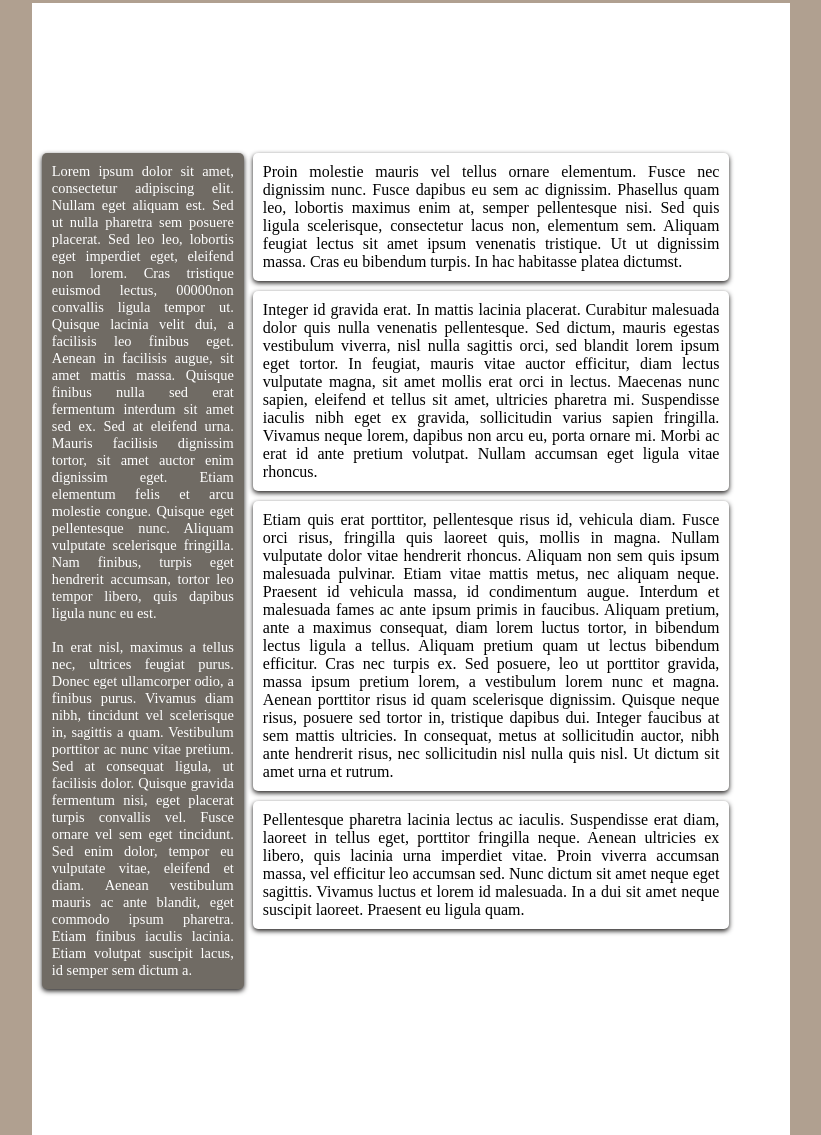
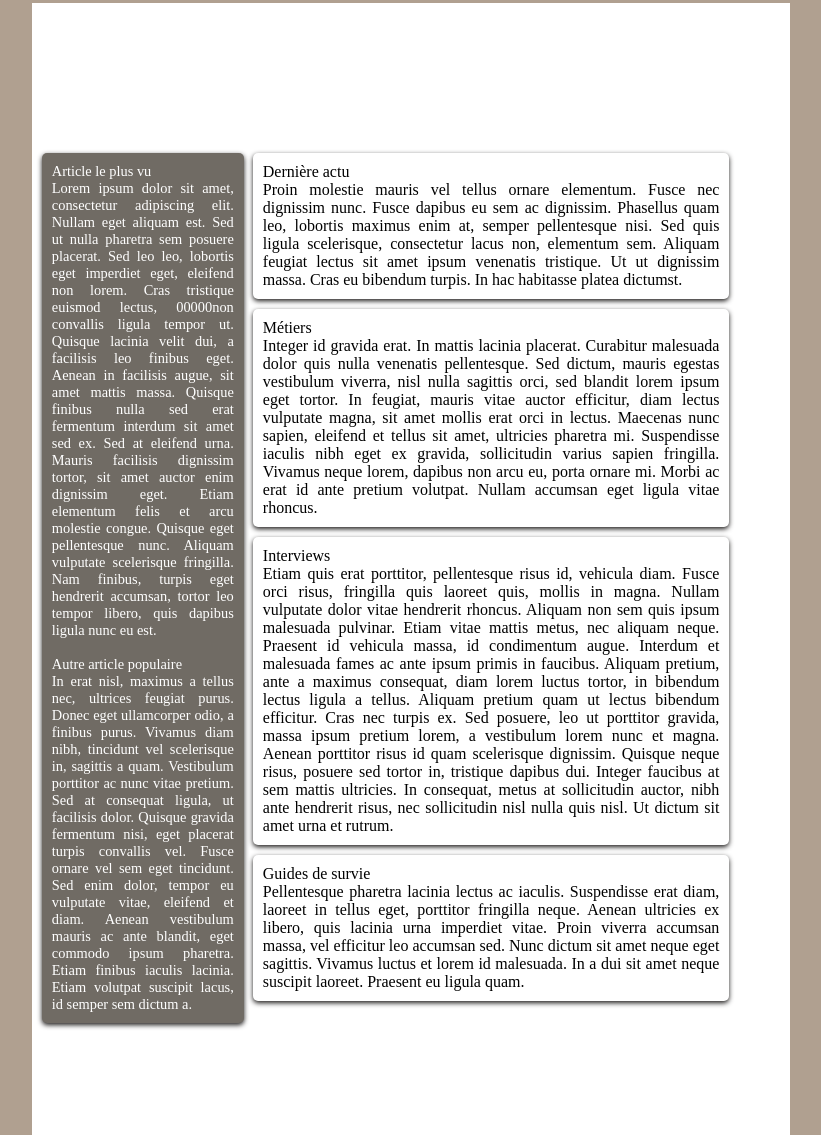
Before and after one commit to NicaEM/siteCDIN, a plain HTML site: page index.html in a window 1280 px wide. Shown: the part 85-1220 px from the top of the page, without its empty margins (229-1050 px from the left). Drawn offline with Linux system fonts and the light colour scheme.

Commit message:
Update index.html

```diff
--- a/index.html
+++ b/index.html
@@ -22,35 +22,35 @@
 		</div>
 
 			<aside>
-				<title>Article le plus vu</title>
+				<div class ="title">Article le plus vu</div>
 				Lorem ipsum dolor sit amet, consectetur adipiscing elit. Nullam eget aliquam est. Sed ut nulla pharetra sem posuere placerat. Sed leo leo, lobortis eget imperdiet eget, eleifend non lorem. Cras tristique euismod lectus, 00000non convallis ligula tempor ut. Quisque lacinia velit dui, a facilisis leo finibus eget. Aenean in facilisis augue, sit amet mattis massa. Quisque finibus nulla sed erat fermentum interdum sit amet sed ex. Sed at eleifend urna. Mauris facilisis dignissim tortor, sit amet auctor enim dignissim eget. Etiam elementum felis et arcu molestie congue. Quisque eget pellentesque nunc. Aliquam vulputate scelerisque fringilla. Nam finibus, turpis eget hendrerit accumsan, tortor leo tempor libero, quis dapibus ligula nunc eu est.
 				<br /><br />
-				<title>Autre article populaire</title>
+				<div class ="title">Autre article populaire</div>
 				In erat nisl, maximus a tellus nec, ultrices feugiat purus. Donec eget ullamcorper odio, a finibus purus. Vivamus diam nibh, tincidunt vel scelerisque in, sagittis a quam. Vestibulum porttitor ac nunc vitae pretium. Sed at consequat ligula, ut facilisis dolor. Quisque gravida fermentum nisi, eget placerat turpis convallis vel. Fusce ornare vel sem eget tincidunt. Sed enim dolor, tempor eu vulputate vitae, eleifend et diam. Aenean vestibulum mauris ac ante blandit, eget commodo ipsum pharetra. Etiam finibus iaculis lacinia. Etiam volutpat suscipit lacus, id semper sem dictum a.
 			</aside>
 			<section class="section">
 
 
 			<article class="article">
-				<title>Dernière actu</title>
+				<div class ="title">Dernière actu</div>
 				Proin molestie mauris vel tellus ornare elementum. Fusce nec dignissim nunc. Fusce dapibus eu sem ac dignissim. Phasellus quam leo, lobortis maximus enim at, semper pellentesque nisi. Sed quis ligula scelerisque, consectetur lacus non, elementum sem. Aliquam feugiat lectus sit amet ipsum venenatis tristique. Ut ut dignissim massa. Cras eu bibendum turpis. In hac habitasse platea dictumst.
 			</article>
 
 
 			<article class="article">
-				<title>Métiers</title>
+				<div class ="title">Métiers</div>
 				Integer id gravida erat. In mattis lacinia placerat. Curabitur malesuada dolor quis nulla venenatis pellentesque. Sed dictum, mauris egestas vestibulum viverra, nisl nulla sagittis orci, sed blandit lorem ipsum eget tortor. In feugiat, mauris vitae auctor efficitur, diam lectus vulputate magna, sit amet mollis erat orci in lectus. Maecenas nunc sapien, eleifend et tellus sit amet, ultricies pharetra mi. Suspendisse iaculis nibh eget ex gravida, sollicitudin varius sapien fringilla. Vivamus neque lorem, dapibus non arcu eu, porta ornare mi. Morbi ac erat id ante pretium volutpat. Nullam accumsan eget ligula vitae rhoncus.
 			</article>
 
 
 			<article class="article">
-				<title>Interviews</title>
+				<div class ="title">Interviews</div>
 				Etiam quis erat porttitor, pellentesque risus id, vehicula diam. Fusce orci risus, fringilla quis laoreet quis, mollis in magna. Nullam vulputate dolor vitae hendrerit rhoncus. Aliquam non sem quis ipsum malesuada pulvinar. Etiam vitae mattis metus, nec aliquam neque. Praesent id vehicula massa, id condimentum augue. Interdum et malesuada fames ac ante ipsum primis in faucibus. Aliquam pretium, ante a maximus consequat, diam lorem luctus tortor, in bibendum lectus ligula a tellus. Aliquam pretium quam ut lectus bibendum efficitur. Cras nec turpis ex. Sed posuere, leo ut porttitor gravida, massa ipsum pretium lorem, a vestibulum lorem nunc et magna. Aenean porttitor risus id quam scelerisque dignissim. Quisque neque risus, posuere sed tortor in, tristique dapibus dui. Integer faucibus at sem mattis ultricies. In consequat, metus at sollicitudin auctor, nibh ante hendrerit risus, nec sollicitudin nisl nulla quis nisl. Ut dictum sit amet urna et rutrum.
 			</article>
 
 
 			<article class="article">
-				<title>Guides de survie</title>
+				<div class ="title">Guides de survie</div>
 				Pellentesque pharetra lacinia lectus ac iaculis. Suspendisse erat diam, laoreet in tellus eget, porttitor fringilla neque. Aenean ultricies ex libero, quis lacinia urna imperdiet vitae. Proin viverra accumsan massa, vel efficitur leo accumsan sed. Nunc dictum sit amet neque eget sagittis. Vivamus luctus et lorem id malesuada. In a dui sit amet neque suscipit laoreet. Praesent eu ligula quam.
 			</article>
 
```
